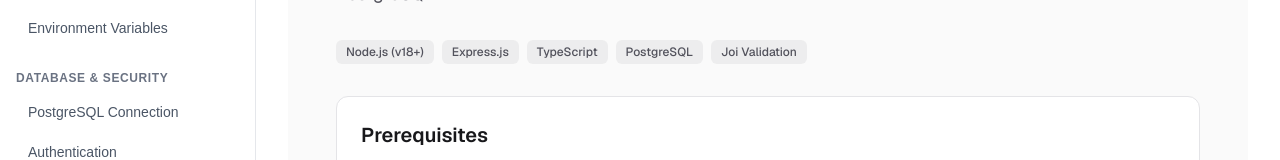
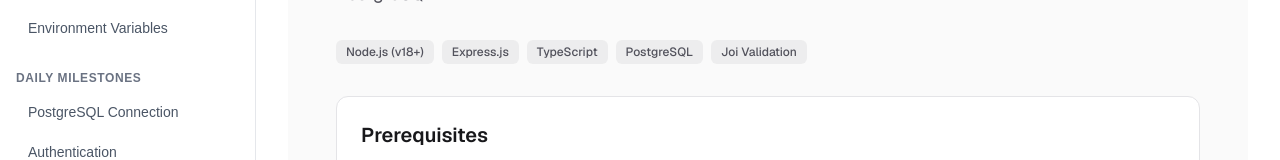
Before and after one commit to Anilbal/documentation-for-typescript-in-backend, a Next.js app: page / in a window 1280 px wide. Shown: the part 346-506 px from the top of the page. Built offline with nearby package versions, Linux system fonts and the light colour scheme.

Commit message:
add new category

```diff
--- a/components/sidebar/Sidebar.tsx
+++ b/components/sidebar/Sidebar.tsx
@@ -31,7 +31,7 @@ const sidebarNavigation: SidebarSection[] = [
     ],
   },
   {
-    category: "Database & Security",
+    category: "Daily Milestones",
     items: [
       { title: "PostgreSQL Connection", href: "/postgres-connection" },
       { title: "Authentication", href: "/authentication" },
```
